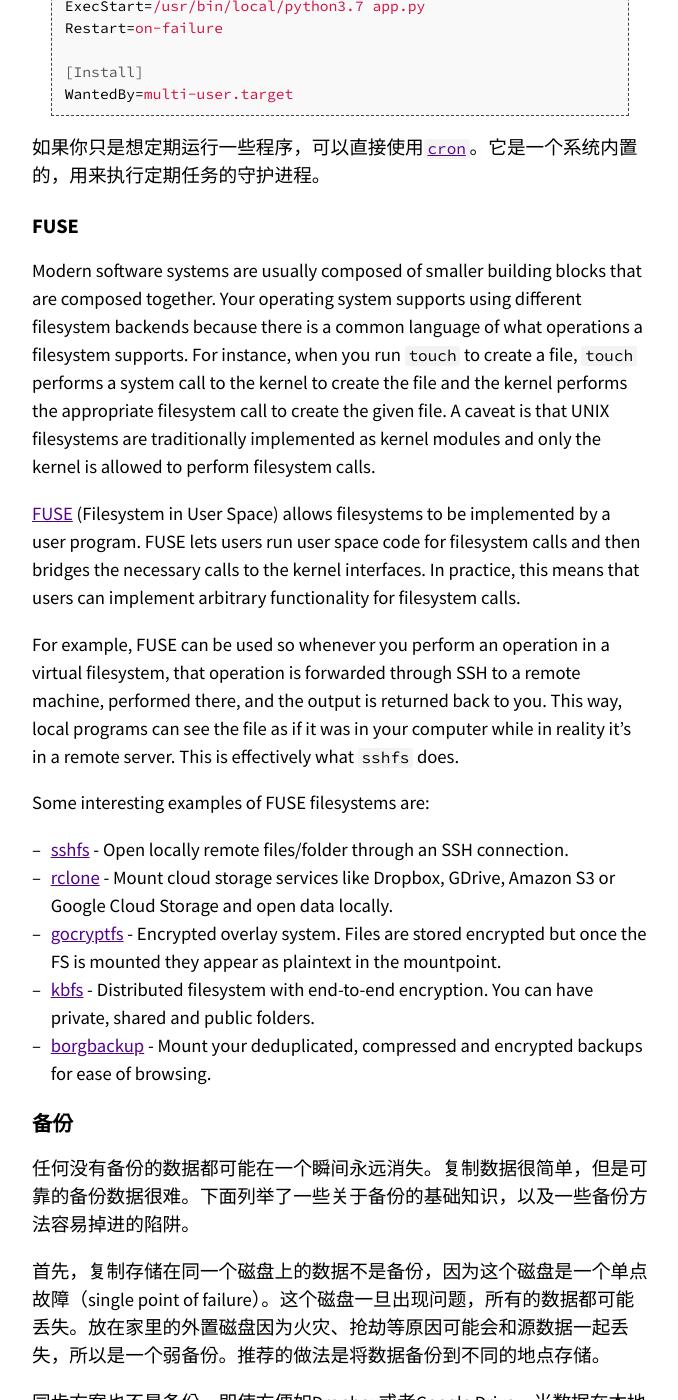
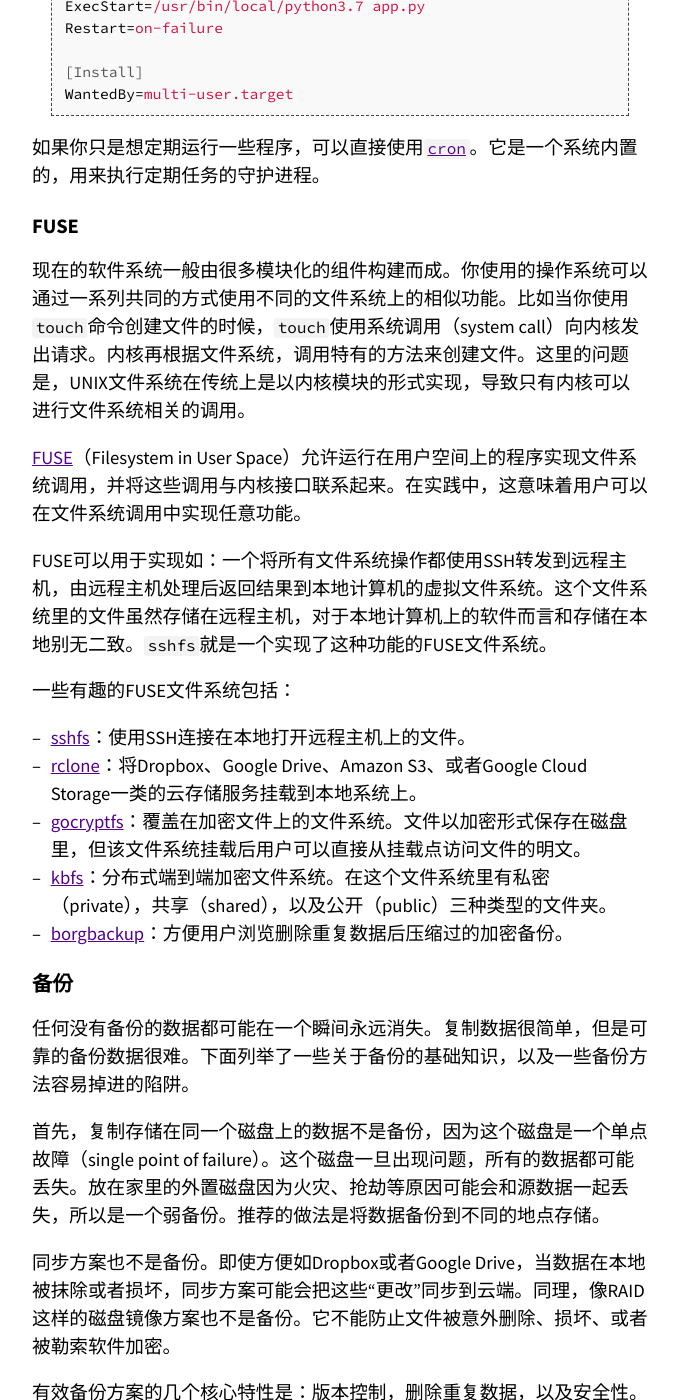
Before and after one commit to missing-semester-cn/missing-semester-cn.github.io, a Jekyll site: the page built from _2020/potpourri.md, in a window 1280 px wide and 1400 px high, scrolled down 2792 px. Shown: the whole window, without its empty margins (300-978 px from the left). Built offline with Jekyll 4.4.1, drawn with Linux system fonts in a browser that asks for light colours; some of the changed text lies outside the part shown.

Commit message:
update potpourri: FUSE

```diff
--- a/_2020/potpourri.md
+++ b/_2020/potpourri.md
@@ -20,8 +20,8 @@ video:
 - [Window managers](#window-managers)
 - [VPN](#vpn)
 - [Markdown](#markdown)
-- [Hammerspoon (desktop automation on macOS)](#hammerspoon-desktop-automation-on-macos)
-  - [Resources](#resources)
+- [Hammerspoon (macOS桌面自动化)](#Hammerspoon%20(macOS%E6%A1%8C%E9%9D%A2%E8%87%AA%E5%8A%A8%E5%8C%96))
+  - [资源](#%E8%B5%84%E6%BA%90)
 - [Booting + Live USBs](#booting--live-usbs)
 - [Docker, Vagrant, VMs, Cloud, OpenStack](#docker-vagrant-vms-cloud-openstack)
 - [Notebook programming](#notebook-programming)
@@ -88,24 +88,18 @@ WantedBy=multi-user.target
 
 ## FUSE
 
-Modern software systems are usually composed of smaller building blocks that are composed together.
-Your operating system supports using different filesystem backends because there is a common language of what operations a filesystem supports.
-For instance, when you run `touch` to create a file, `touch` performs a system call to the kernel to create the file and the kernel performs the appropriate filesystem call to create the given file.
-A caveat is that UNIX filesystems are traditionally implemented as kernel modules and only the kernel is allowed to perform filesystem calls.
+现在的软件系统一般由很多模块化的组件构建而成。你使用的操作系统可以通过一系列共同的方式使用不同的文件系统上的相似功能。比如当你使用`touch`命令创建文件的时候，`touch`使用系统调用（system call）向内核发出请求。内核再根据文件系统，调用特有的方法来创建文件。这里的问题是，UNIX文件系统在传统上是以内核模块的形式实现，导致只有内核可以进行文件系统相关的调用。
 
-[FUSE](https://en.wikipedia.org/wiki/Filesystem_in_Userspace) (Filesystem in User Space) allows filesystems to be implemented by a user program. FUSE lets users run user space code for filesystem calls and then bridges the necessary calls to the kernel interfaces.
-In practice, this means that users can implement arbitrary functionality for filesystem calls.
+[FUSE](https://en.wikipedia.org/wiki/Filesystem_in_Userspace)（Filesystem in User Space）允许运行在用户空间上的程序实现文件系统调用，并将这些调用与内核接口联系起来。在实践中，这意味着用户可以在文件系统调用中实现任意功能。
 
-For example, FUSE can be used so whenever you perform an operation in a virtual filesystem, that operation is forwarded through SSH to a remote machine, performed there, and the output is returned back to you.
-This way, local programs can see the file as if it was in your computer while in reality it's in a remote server.
-This is effectively what `sshfs` does.
+FUSE可以用于实现如：一个将所有文件系统操作都使用SSH转发到远程主机，由远程主机处理后返回结果到本地计算机的虚拟文件系统。这个文件系统里的文件虽然存储在远程主机，对于本地计算机上的软件而言和存储在本地别无二致。`sshfs`就是一个实现了这种功能的FUSE文件系统。
 
-Some interesting examples of FUSE filesystems are:
-- [sshfs](https://github.com/libfuse/sshfs) - Open locally remote files/folder through an SSH connection.
-- [rclone](https://rclone.org/commands/rclone_mount/) - Mount cloud storage services like Dropbox, GDrive, Amazon S3 or Google Cloud Storage and open data locally.
-- [gocryptfs](https://nuetzlich.net/gocryptfs/) - Encrypted overlay system. Files are stored encrypted but once the FS is mounted they appear as plaintext in the mountpoint.
-- [kbfs](https://keybase.io/docs/kbfs) - Distributed filesystem with end-to-end encryption. You can have private, shared and public folders.
-- [borgbackup](https://borgbackup.readthedocs.io/en/stable/usage/mount.html) - Mount your deduplicated, compressed and encrypted backups for ease of browsing.
+一些有趣的FUSE文件系统包括：
+- [sshfs](https://github.com/libfuse/sshfs)：使用SSH连接在本地打开远程主机上的文件。
+- [rclone](https://rclone.org/commands/rclone_mount/)：将Dropbox、Google Drive、Amazon S3、或者Google Cloud Storage一类的云存储服务挂载到本地系统上。
+- [gocryptfs](https://nuetzlich.net/gocryptfs/)：覆盖在加密文件上的文件系统。文件以加密形式保存在磁盘里，但该文件系统挂载后用户可以直接从挂载点访问文件的明文。
+- [kbfs](https://keybase.io/docs/kbfs)：分布式端到端加密文件系统。在这个文件系统里有私密（private），共享（shared），以及公开（public）三种类型的文件夹。
+- [borgbackup](https://borgbackup.readthedocs.io/en/stable/usage/mount.html)：方便用户浏览删除重复数据后压缩过的加密备份。
 
 ## 备份
 
@@ -243,7 +237,7 @@ Markdown不仅容易上手，而且应用非常广泛。实际上本课程的课
 
 
 
-## Hammerspoon (desktop automation on macOS)
+## Hammerspoon (macOS桌面自动化)
 
 [Hammerspoon](https://www.hammerspoon.org/) is a desktop automation framework
 for macOS. It lets you write Lua scripts that hook into operating system
```
